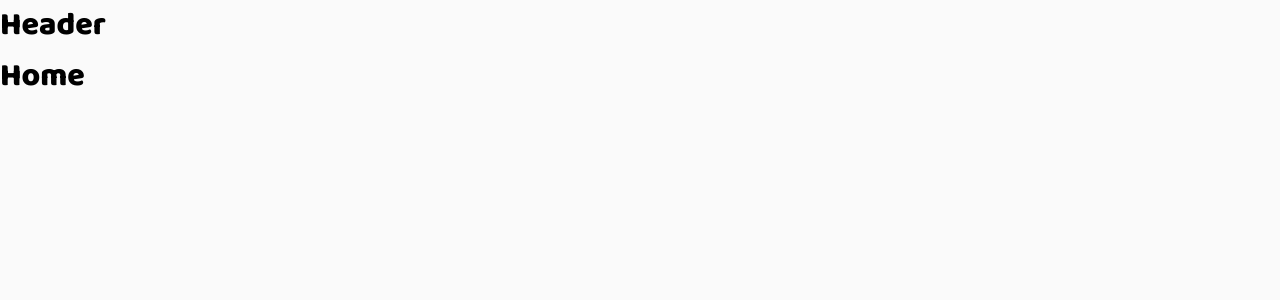
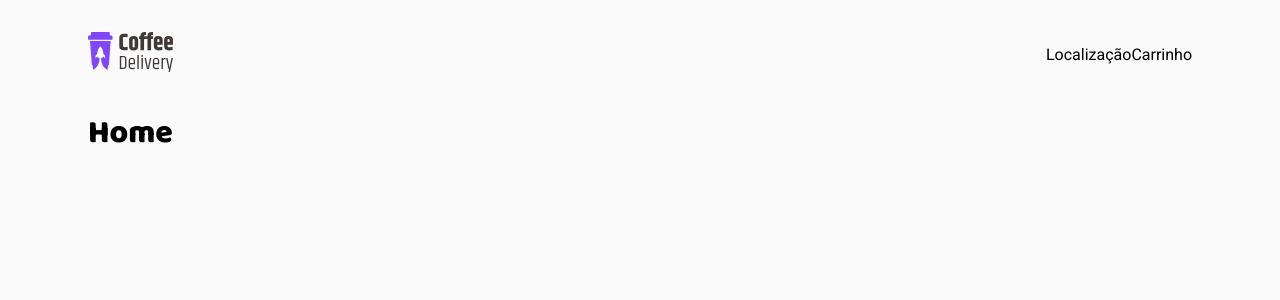
Before and after one commit to jthanlopes/coffee-delivery, a React (Vite) app: page / in a window 1280 px wide. Shown: the top 300 px of the page. Built offline with nearby package versions, Linux system fonts and the light colour scheme.

Commit message:
feat: criação do componente Header

```diff
--- a/src/App.tsx
+++ b/src/App.tsx
@@ -9,6 +9,7 @@ export function App() {
   return (
     <ThemeProvider theme={defaultTheme}>
       <RouterProvider router={router} />
+
       <GlobalStyles />
     </ThemeProvider>
   )
--- a/src/components/Header/index.tsx
+++ b/src/components/Header/index.tsx
@@ -1,5 +1,22 @@
+import { HeaderContainer, HeaderContent } from "./styles";
+
+import { Link } from "react-router-dom";
+
+import logoCoffeeDelivery from '../../assets/logo-coffeeDelivery.svg';
+
 export function Header() {
   return (
-    <h1>Header</h1>
+    <HeaderContainer>
+      <HeaderContent>
+        <Link to="/">
+          <img src={logoCoffeeDelivery} />
+        </Link>
+
+        <div>
+          <span>Localização</span>
+          <span>Carrinho</span>
+        </div>
+      </HeaderContent>
+    </HeaderContainer>
   );
 }
--- /dev/null
+++ b/src/components/Header/styles.ts
@@ -0,0 +1,21 @@
+import styled from "styled-components";
+
+export const HeaderContainer = styled.header`
+  position: sticky;
+  top: 0;
+  padding: 2rem 0;
+  background-color: ${props => props.theme.background};
+
+  z-index: 999;
+`;
+
+export const HeaderContent = styled.div`
+  display: flex;
+  justify-content: space-between;
+  align-items: center;
+
+  img {
+    width: 5.31rem;
+    height: 2.5rem;
+  }
+`
--- a/src/layouts/DefaultLayout/index.tsx
+++ b/src/layouts/DefaultLayout/index.tsx
@@ -1,13 +1,14 @@
 import { Outlet } from 'react-router-dom';
 
 import { Header } from "../../components/Header";
+import { Container } from './styles';
 
 export function DefaultLayout() {
   return (
-    <>
+    <Container>
       <Header />
 
       <Outlet />
-    </>
+    </Container>
   );
 }
--- /dev/null
+++ b/src/layouts/DefaultLayout/styles.ts
@@ -0,0 +1,8 @@
+import styled from "styled-components";
+
+export const Container = styled.div`
+  max-width: 1136px;
+  margin: 0 auto;
+
+  padding: 0 1rem;
+`;
```
